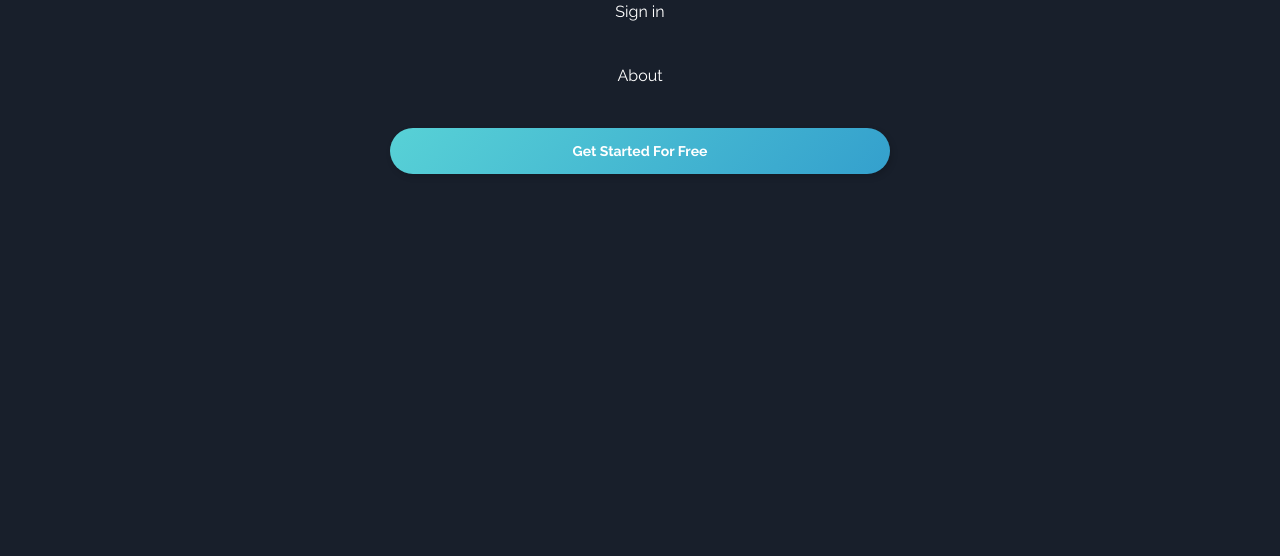
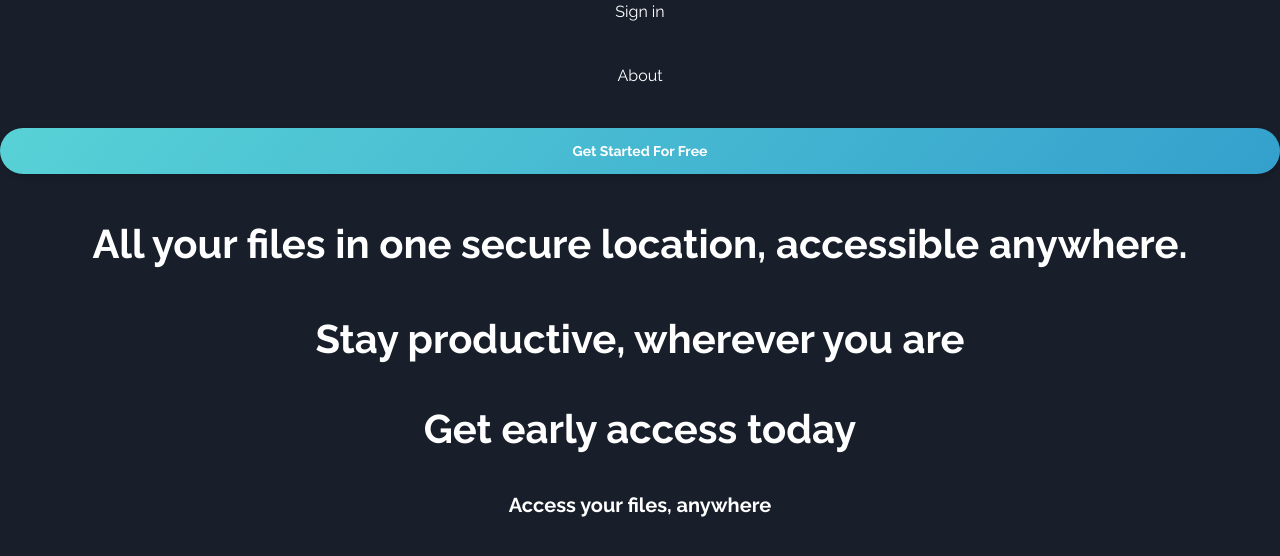
Before and after one commit to mdashfaque-mamdu-au17/flyo-dark-theme-landing-page, a React (Vite) app: page / in a window 1280 px wide. Shown: the top 556 px of the page. Built offline with nearby package versions, Linux system fonts and the light colour scheme.

Commit message:
Heading component completed

```diff
--- a/src/App.jsx
+++ b/src/App.jsx
@@ -2,6 +2,7 @@ import Button from './components/Button/Button';
 import Link from './components/Button/Link';
 import { ArrowIcon } from './components/Button/Icons';
 import Arrow from './assets/icon-arrow.svg';
+import Heading from './components/Texts/Heading';
 function App() {
   return (
     <div className="text-center">
@@ -9,8 +10,28 @@ function App() {
       <div className="mt-10">
         <Link type="navigation-footer">About</Link>
       </div>
-      <div className="mt-10 w-[500px] mx-auto">
+      <div className="mt-10  mx-auto">
         <Button btnType="primary">Get Started For Free</Button>
+      </div>
+
+      <div className="mt-10">
+        <Heading type="primary">
+          All your files in one secure location, accessible anywhere.
+        </Heading>
+      </div>
+      <div className="mt-10">
+        <Heading type="secondary">Stay productive, wherever you are</Heading>
+      </div>
+
+      {/* on contact form */}
+      <div className="mt-10">
+        <Heading type="secondary" styles="md:text-[32px] md:leading-[48px]">
+          Get early access today
+        </Heading>
+      </div>
+
+      <div className="mt-10">
+        <Heading type="other-type">Access your files, anywhere</Heading>
       </div>
     </div>
   );
--- /dev/null
+++ b/src/components/Texts/Heading.jsx
@@ -0,0 +1,46 @@
+import React from 'react';
+import PropTypes from 'prop-types';
+import classNames from 'classnames';
+const Heading = (props) => {
+  const { type, styles } = props;
+  const applyCommonStyle = () => {
+    return 'text-creame-white font-bold';
+  };
+  const applyStyle = () => {
+    if (type === 'primary') {
+      return 'text-2xl leading-9 md:text-[40px] md:leading-[60px]';
+    }
+    if (type === 'secondary') {
+      return 'text-lg leading-6 md:text-[40px] md:leading-[50px]';
+    }
+    if (type === 'other-type') {
+      return 'text-lg leading-6 md:text-xl md:leading-[23px]';
+    }
+  };
+  if (type === 'primary') {
+    return (
+      <h1 className={classNames(applyCommonStyle(), applyStyle())}>
+        {props.children}
+      </h1>
+    );
+  }
+  if (type === 'secondary') {
+    return (
+      <h4 className={classNames(applyCommonStyle(), applyStyle(), styles)}>
+        {props.children}
+      </h4>
+    );
+  }
+  if (type === 'other-type') {
+    return (
+      <h6 className={classNames(applyCommonStyle(), applyStyle())}>
+        {props.children}
+      </h6>
+    );
+  }
+};
+
+Heading.propTypes = {
+  type: PropTypes.oneOf(['primary', 'secondary', 'other-type']),
+};
+export default Heading;
```
